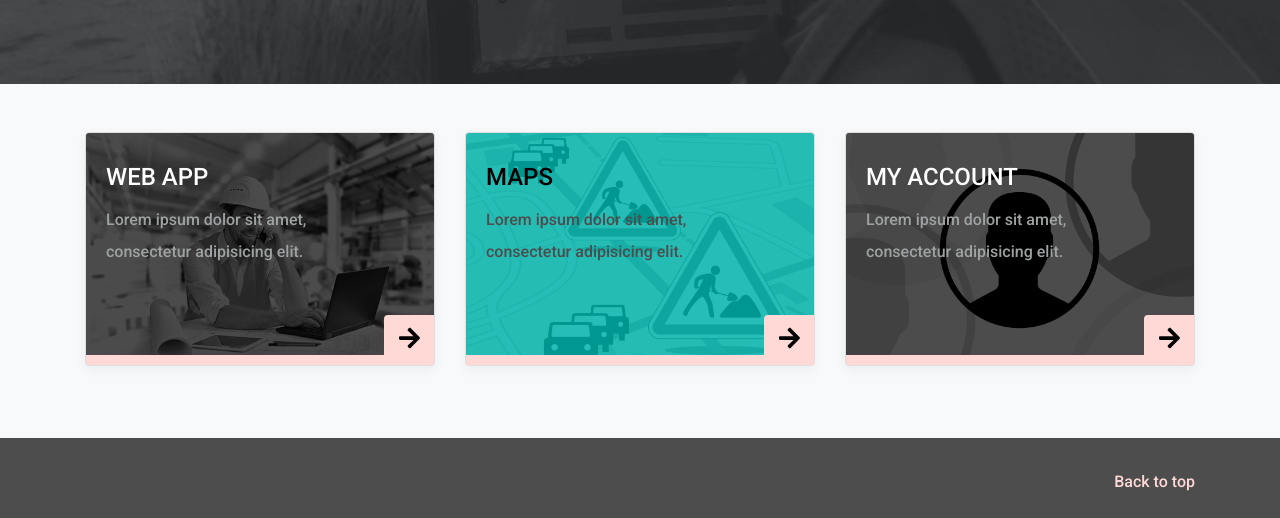
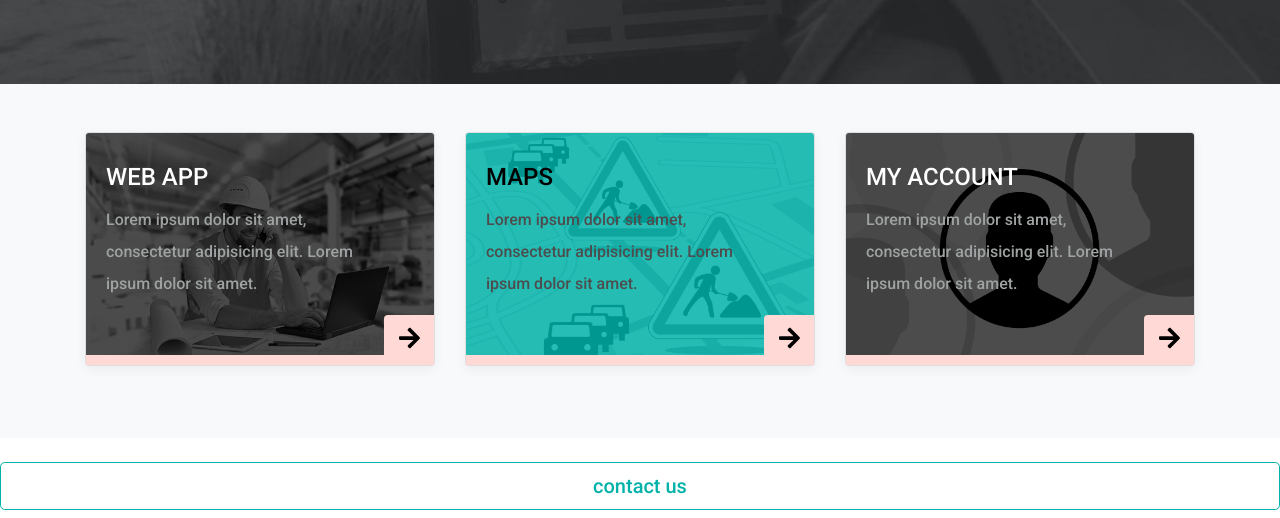
Before and after one commit to codeThaGlobe/bs4starter, a website: page src/index.html in a window 1280 px wide. Shown: the part 352-870 px from the top of the page. Drawn offline with nearby package versions, Linux system fonts and the light colour scheme; files that its build step writes are made by us from their sources.

Commit message:
Add contact button. Add links to boxes. Fine tune layout for screen sizes

```diff
--- a/src/index.html
+++ b/src/index.html
@@ -36,50 +36,67 @@
         <div class="album py-5 bg-light">
             <div class="container">
                 <div class="row">
-                    <div class="col-md-4">
+                    <div class="col-md-6 col-lg-4">
+                        <!-- ============ -->
+                        <!-- WEB APP LINK -->
+                        <!-- ============ -->
+                        <a href="#">
                             <div class="card card-dark mb-4 box-shadow">
                                 <img class="card-img" src="./img/co-webapp.png" alt="Card image">
                                 <div class="card-img-overlay">
                                     <h5 class="card-title">Web App</h5>
-                                <p class="card-text">Lorem ipsum dolor sit amet, consectetur adipisicing elit. </p>
+                                    <p class="card-text">Lorem ipsum dolor sit amet, consectetur adipisicing elit. Lorem ipsum dolor sit amet. </p>
                                     <div class="co-button go text-center rounded-left"><i class="fas fa-arrow-right"></i></div>
                                     <div class="line-bottom"></div>
                                 </div>
                             </div>
+                        </a>
                     </div>
-                    <div class="col-md-4">
+                    <div class="col-md-6 col-lg-4">
+                        <!-- ============ -->
+                        <!-- MAPS LINK -->
+                        <!-- ============ -->
+                        <a href="#">
                             <div class="card card-light mb-4 box-shadow">
                                 <img class="card-img" src="./img/co-maps.png" alt="Card image">
                                 <div class="card-img-overlay">
                                     <h5 class="card-title">Maps</h5>
-                                <p class="card-text">Lorem ipsum dolor sit amet, consectetur adipisicing elit. </p>
+                                    <p class="card-text">Lorem ipsum dolor sit amet, consectetur adipisicing elit. Lorem ipsum dolor sit amet. </p>
                                     <div class="co-button go text-center rounded-left"><i class="fas fa-arrow-right"></i></div>
                                     <div class="line-bottom"></div>
                                 </div>
                             </div>
+                        </a>
                     </div>
-                    <div class="col-md-4">
+                    <div class="col-md-6 col-lg-4">
+                        <!-- ============ -->
+                        <!-- My ACCOUNT LINK -->
+                        <!-- ============ -->
+                        <a href="#">
                             <div class="card card-dark mb-4 box-shadow">
                                 <img class="card-img" src="./img/co-account.png" alt="Card image">
                                 <div class="card-img-overlay">
                                     <h5 class="card-title">My account</h5>
-                                <p class="card-text">Lorem ipsum dolor sit amet, consectetur adipisicing elit. </p>
+                                    <p class="card-text">Lorem ipsum dolor sit amet, consectetur adipisicing elit. Lorem ipsum dolor sit amet. </p>
                                     <div class="co-button go text-center rounded-left"><i class="fas fa-arrow-right"></i></div>
                                     <div class="line-bottom"></div>
                                 </div>
                             </div>
+                        </a>
                     </div>
                 </div>
             </div>
         </div>
+        <br>
+        <div class="contact-us"><a href="#" class="btn btn-lg btn-block btn-outline-secondary m-auto">contact us</a></div>
     </main>
-    <footer>
+    <!-- <footer>
         <div class="container">
             <p class="float-right">
                 <a href="#">Back to top</a>
             </p>
         </div>
-    </footer>
+    </footer> -->
     <!-- Bootstrap core JavaScript
     ================================================== -->
     <!-- Placed at the end of the document so the pages load faster -->
```
Lines whose indentation alone changed are shown as unchanged.
